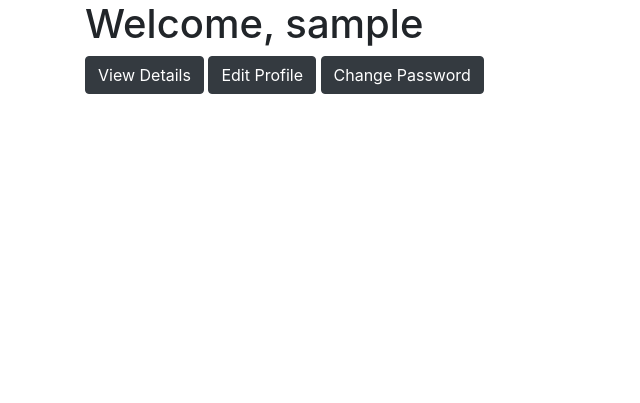
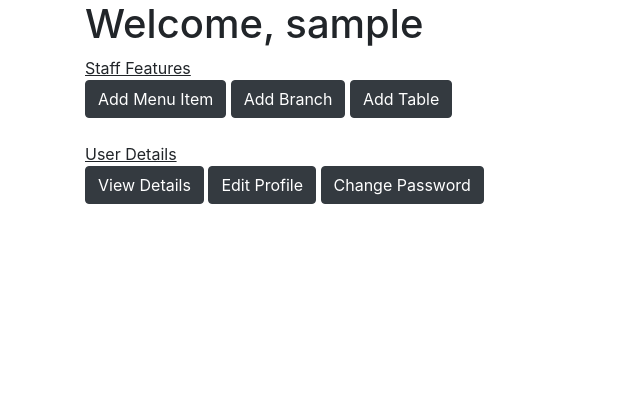
Before and after one commit to Re-Tails/restaurant-booking, a Django app: page /dashboard/ in a window 1280 px wide. Shown: the part 56-459 px from the top of the page, without its empty margins (0-640 px from the left). Run offline with Django 3.2, Linux system fonts and the light colour scheme; the visitor is signed in with stand-in values (Sample User, id 1); some libraries are stand-ins or nearby versions.

Commit message:
added staff dashboard features

```diff
--- a/restaurant/templates/dashboard.html
+++ b/restaurant/templates/dashboard.html
@@ -4,10 +4,17 @@
 <div class="container">
   <h1>Welcome, {{user.username}}</h1>
   {% if isStaff %}
+  <u>Staff Features</u><br>
   <a href="/item/add" class="btn btn-dark">Add Menu Item</a>
+  <a href="/branch/add" class="btn btn-dark">Add Branch</a>
+  <a href="/table/add" class="btn btn-dark">Add Table</a>
+
+
   {% else %}
-  <!-- Insert customer only uses here -->
+  <a href="/reservation/add" class="btn btn-dark">Make Reseveration</a>
   {% endif %}
+  <br><br>
+  <u>User Details</u><br>
   <a href="/profile/" class="btn btn-dark">View Details</a>
   <a href="/profile/edit/" class="btn btn-dark">Edit Profile</a>
   <a href="/profile/password/" class="btn btn-dark">Change Password</a>
--- a/restaurant/templates/index.html
+++ b/restaurant/templates/index.html
@@ -4,9 +4,13 @@
   <div class="container">
     <h1>Placeholder</h1>
     <div class="w-25">Lorem ipsum dolor sit amet, consectetur adipiscing elit, sed do.</div>
-    <button type="button" name="button" class="btn btn-dark btn-md">Book</button>
+    {% if user.is_authenticated%}
+    <a href="reservation/add" class="btn btn-dark btn-md">Book</a>
+    {% endif %}
     <a href="/view_menu" class="text-dark btn btn-light btn-md">Menu</a>
+    {% if user.is_authenticated %}
     <a href="/dashboard" class="btn btn-dark btn-md">Dashboard</a>
+    {% endif %}
   </div>
 </div>
 
--- a/restaurant/views.py
+++ b/restaurant/views.py
@@ -21,7 +21,11 @@ def index(request):
 # Create your views here.
 
 def dashboardView(request):
-    return render(request, 'dashboard.html')
+    isStaff = request.user.is_staff
+    context = {
+        'isStaff': isStaff
+    }
+    return render(request, 'dashboard.html', context)
 
 def registerView(request):
     if request.method == 'POST':
```
